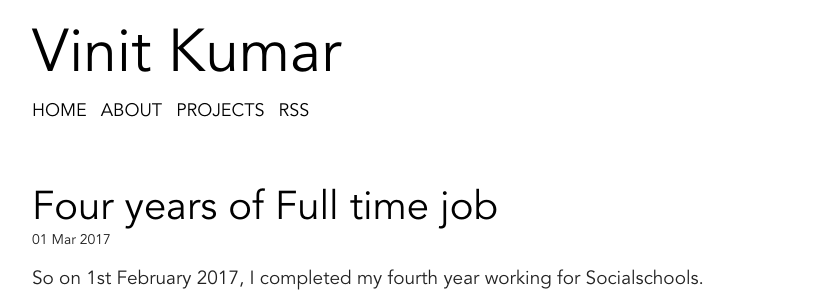
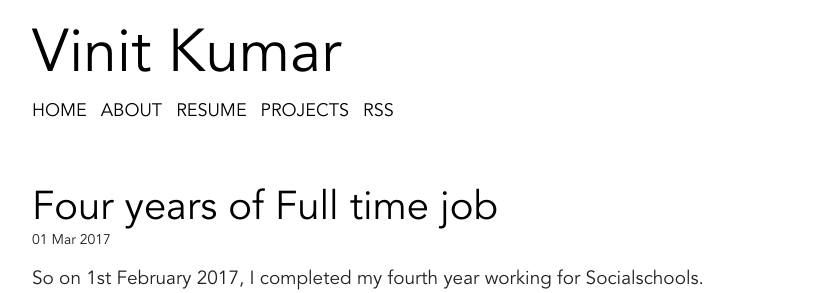
Before and after one commit to vinitkumar/vinitkumar.github.com, a Jekyll site: the page built from index.html, in a window 1280 px wide. Shown: the top 293 px of the page, without its empty margins (224-1050 px from the left). Built offline with Jekyll 4.4.1, drawn with Linux system fonts in a browser that asks for light colours; the list of posts is cut into pages by our own code.

Commit message:
update resume link in the website

```diff
--- a/_includes/header.html
+++ b/_includes/header.html
@@ -5,6 +5,8 @@
         <!--Change the  URL here if working on an absolute domain-->
         <li><a href="{{ site.url }}">Home</a></li>
         <li><a href="{{ site.url }}/about">About</a></li>
+        <li><a href="https://github.com/vinitkumar/resume/raw/master/vinit_kumar.pdf">Resume</a></li>
+
         {% if site.owner.github %}
           <li><a href="{{ site.owner.github }}" target="_blank">Projects</a></li>
         {% endif %}
```
